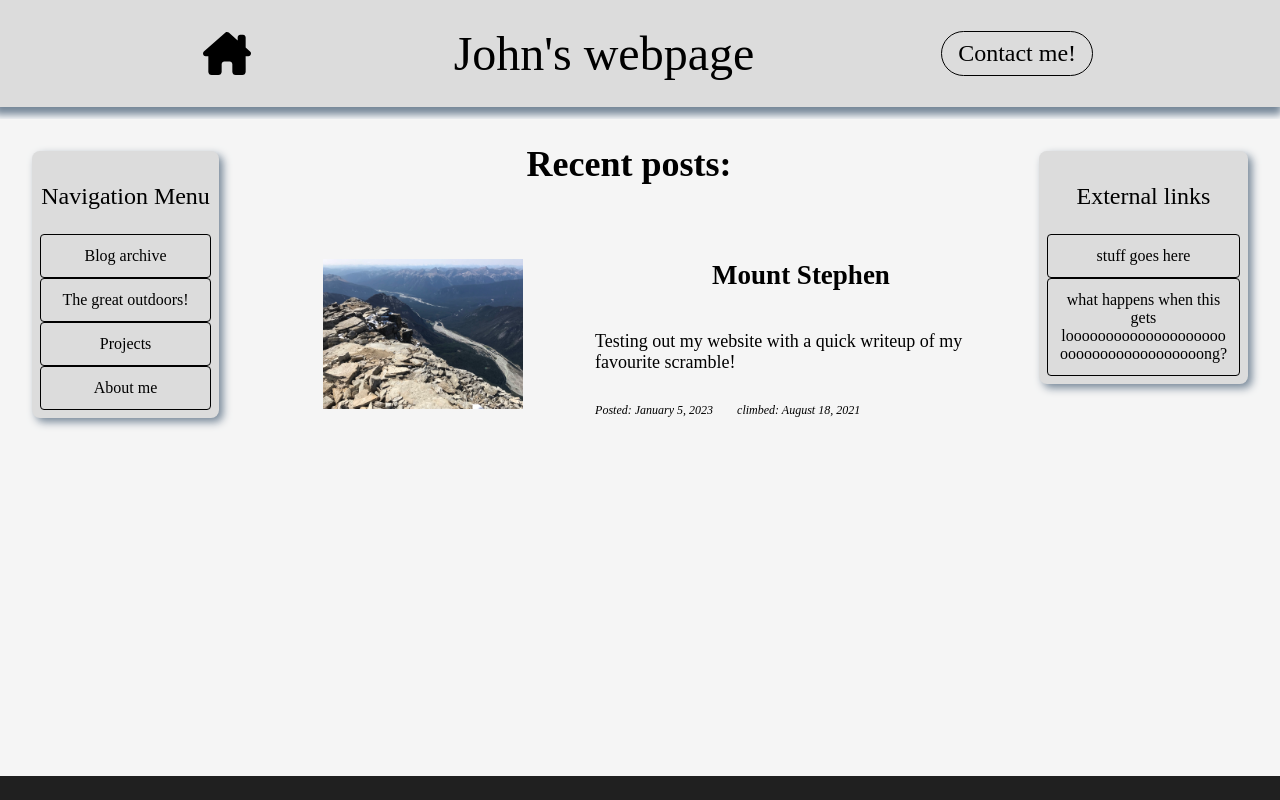
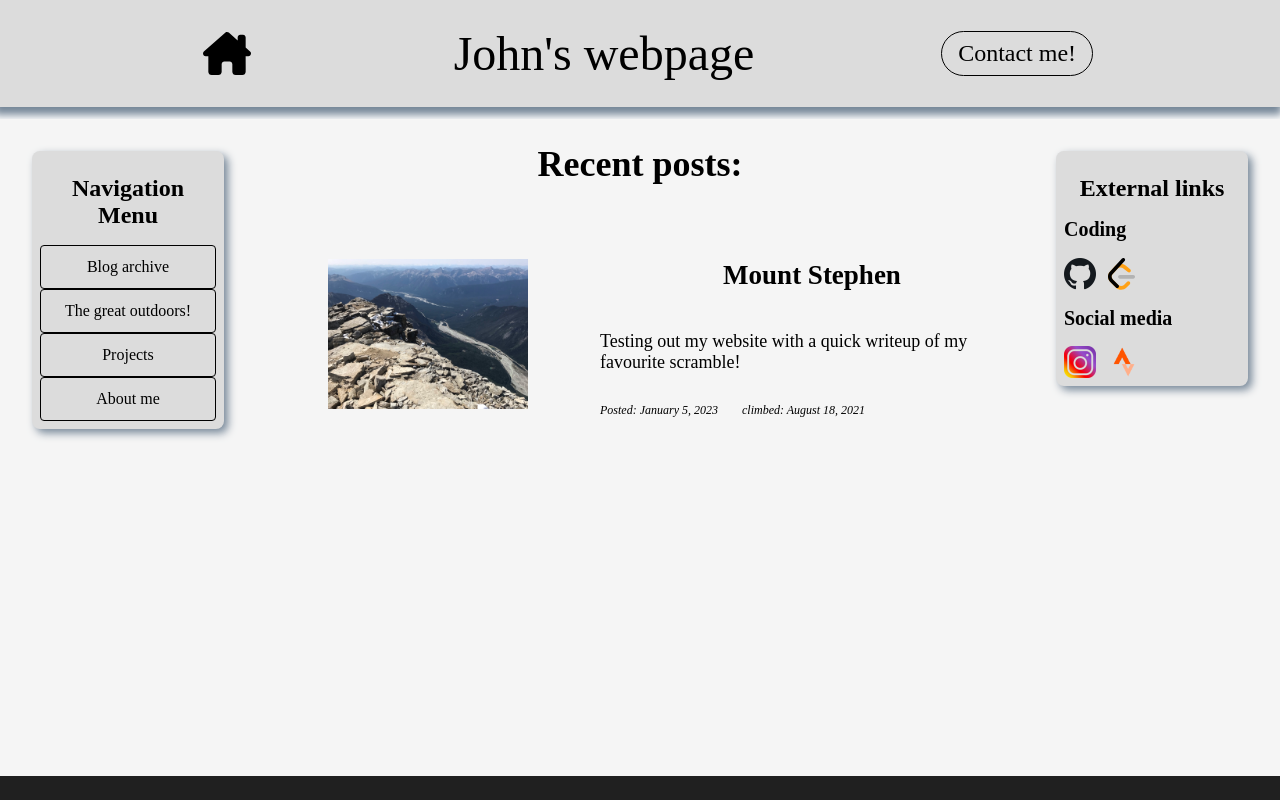
Before and after one commit to John-Douglas-Hynes/john-douglas-hynes.github.io, a plain HTML site: page index.html in a window 1280 px wide. Drawn offline with Linux system fonts and the light colour scheme.

Commit message:
Add coding links in right sidebar

```diff
--- a/index.html
+++ b/index.html
@@ -31,7 +31,7 @@
         <div class="main-content">
             <div class="left-menu">
                 <div class="left-box">
-                    <p>Navigation Menu</p>
+                    <h1>Navigation Menu</h1>
                     <ul>
                         <a href="./Pages/Blogs/Blog-archive.html"><li>Blog archive</li></a>
                         <a href="./Pages/Outdoors/trip-reports.html"><li>The great outdoors!
@@ -65,12 +65,18 @@
             </div>
             <div class="right-menu">
                 <div class="right-box">
-                    <p>External links</p>
+                    <h1>External links</h1>
+                    <h2>Coding</h2>
                     <ul>
-                        <li>stuff goes here</li>
-                        <li>what happens when this gets loooooooooooooooooooo
-                            oooooooooooooooooong?
-                        </li>
+                        <a href="https://github.com/John-Douglas-Hynes/"><li><img src="./assets/Octicons-mark-github.svg.png"></li></a>
+                        <a href="https://leetcode.com/Terrarium/"><li><img src="./assets/leetcode.svg">
+                        </li></a>
+                    </ul>
+                    <h2>Social media</h2>
+                    <ul>
+                        <a href=""><li><img src="./assets/Instagram-Icon.png"></li></a>
+                        <a href=""><li><img src="./assets/strava.png">
+                        </li></a>
                     </ul>
                 </div>
             </div>
--- a/style.css
+++ b/style.css
@@ -86,7 +86,7 @@ header #contact-me-btn:hover {
     color: black;
 }
 
-.main-content .left-menu a:hover {
+.main-content .left-menu a:hover, .main-content .right-menu a:hover {
     background-color: lightslategray;
     border-radius: 8px;
 }
@@ -101,12 +101,16 @@ header #contact-me-btn:hover {
     top: 0;
 }
 
-.main-content .left-menu .left-box p, .main-content .right-menu .right-box p {
+.main-content .left-box h1, .main-content .right-box h1 {
     text-align: center;
     font-size: 24px;
 }
 
-.main-content .left-menu .left-box ul, .main-content .right-menu .right-box ul{
+.main-content .left-box h2, .main-content .right-box h2 {
+    font-size: 20px;
+}
+
+.main-content .left-menu ul, .main-content .right-box ul {
     list-style-type: none;
     display: flex;
     flex-direction: column;
@@ -114,11 +118,33 @@ header #contact-me-btn:hover {
     padding: 0;
 }
 
-.main-content .left-menu .left-box li, .main-content .right-menu .right-box li{
+.main-content .left-menu .left-box li {
     padding: 12px;
     border: 1px solid black;
     border-radius: 4px;
     text-align: center;
+}
+
+.main-content .right-menu .right-box ul {
+    display: flex;
+    flex-direction: row;
+    flex-wrap: wrap;
+    justify-content: flex-start;
+    gap: 12px;
+}
+
+.main-content .right-menu .right-box li {
+    width: 32px;
+    height: 32px;
+    border-radius: 4px;
+    text-align: center;
+}
+
+.main-content .right-menu .right-box img {
+    height: 0;
+    min-height: 100%;
+    margin: 0;
+    padding: 0;
 }
 
 .main-content .center-content {
```
Also changed, not shown: Pages/About-me/about.html (+11 -5 lines), Pages/Blogs/Blog-archive.html (+11 -5 lines), Pages/Outdoors/Mount-Stephen.html (+11 -5 lines), Pages/Outdoors/trip-reports.html (+11 -5 lines), Pages/Projects/projects.html (+11 -5 lines), assets/Instagram-Icon.png (added), assets/LeetCode_Logo_black_with_text.svg (deleted), assets/Octicons-mark-github.svg.png (added), assets/github.svg (added), assets/instagram.svg (deleted).
